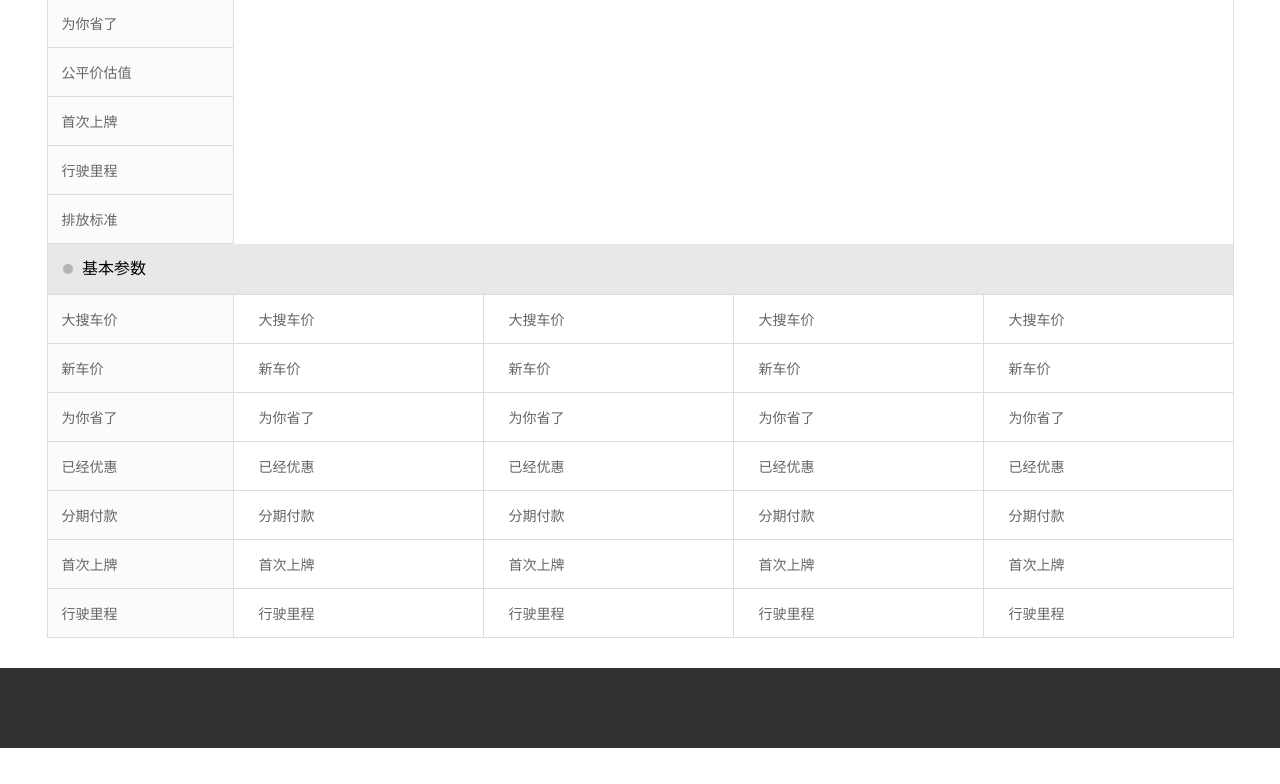
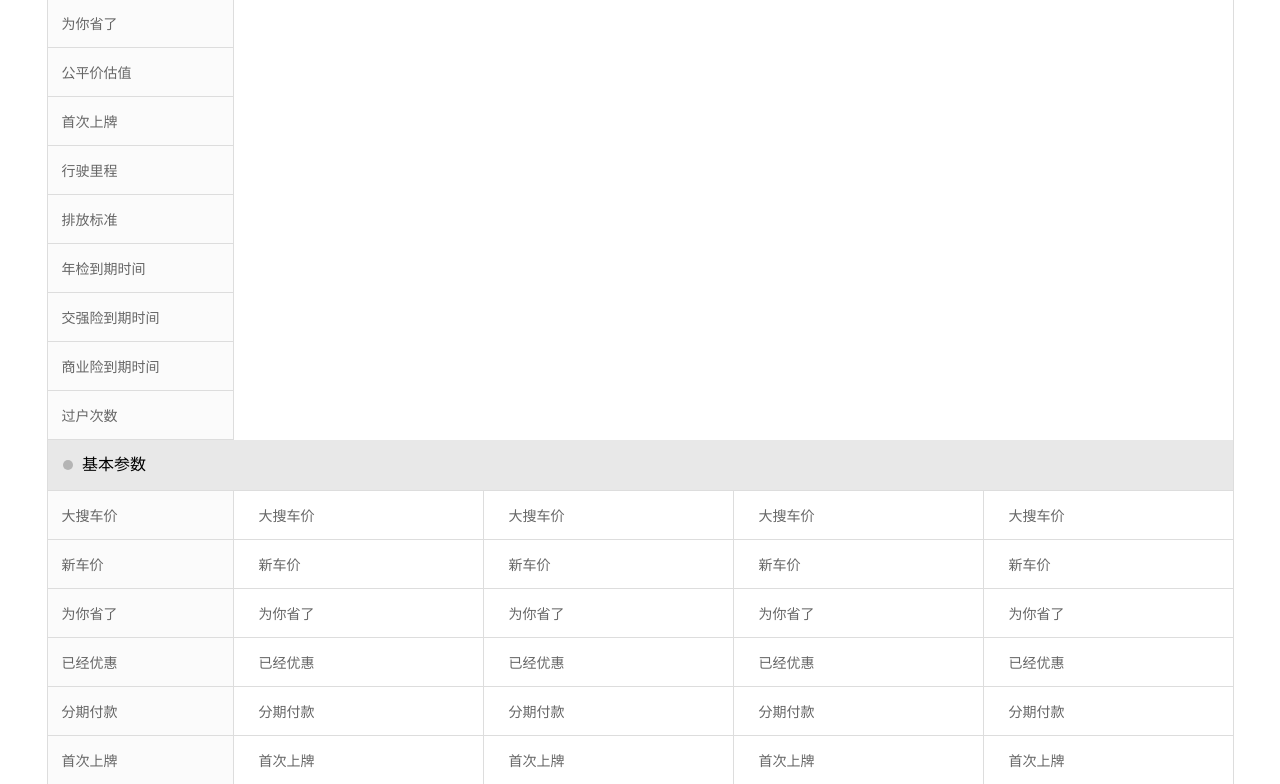
Before and after one commit to kevinwan/souchela, a Django app: template souche/templates/car_contrast.html in a window 1280 px wide. Shown: the part 599-1383 px from the top of the page. Before the commit the page ends 1347 px from the top, so only its background shows below. Run offline with Django 3.2, Linux system fonts and the light colour scheme; the template is opened without the code that fills it, so the values that code supplies are empty; parts of the project's set-up code (start-up, migrations or seed data) failed here and were passed over.

Commit message:
[REV] Update car_contrast template

```diff
--- a/souche/templates/car_contrast.html
+++ b/souche/templates/car_contrast.html
@@ -1,4 +1,5 @@
 {% extends 'base.html'%}
+{% load souche_filters %}
 
 {% block title %}我的对比车辆 个人中心 搜车啦{% endblock %}
 {% block extra_css %}
@@ -37,6 +38,10 @@
 					<li class="default">首次上牌</li>
 					<li class="default">行驶里程</li>
 					<li class="default">排放标准</li>
+					<li class="default">年检到期时间</li>
+					<li class="default">交强险到期时间</li>
+					<li class="default">商业险到期时间</li>
+					<li class="default">过户次数</li>
 				</ul>
 				<input type="hidden" id="eval-api" value="{{ EVAL_API_URL }}"/>
 				{% for car in contrast_cars %}
@@ -61,6 +66,10 @@
 					<li class="default">{{ car.year }}年{{ car.month }}月（{{ car.age }}车龄）</li>
 					<li class="default">{{ car.mile }}万公里</li>
 					<li class="default">{{ car.emission_standard|default:"——" }}</li>
+					<li class="default">{{ car.examine_insurance|year_month_zh }}</li>
+					<li class="default">{{ car.mandatory_insurance|year_month_zh }}</li>
+					<li class="default">{{ car.business_insurance|year_month_zh }}</li>
+					<li class="default">{% if car.transfer_owner == 0 %}{{ car.transfer_owner }}{% else %}{{ car.transfer_owner|default:"--" }}{% endif %}</li>
 				</ul>
 				{% endfor %}
 
--- a/souche/templates/car_info.html
+++ b/souche/templates/car_info.html
@@ -192,7 +192,7 @@
 				<div class="grade-data fl">
 					<table>
 						<tr>
-							<td>上次上牌时间：</td>
+							<td>首次上牌时间：</td>
 							<td>{{ car.year }}年{{ car.month }}月（{{ car.age }}车龄）</td>
 						</tr>
 						<tr>
```
